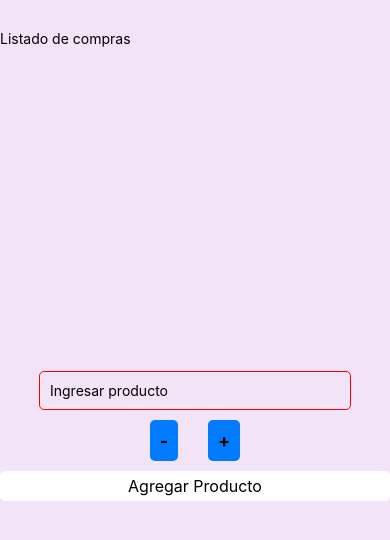
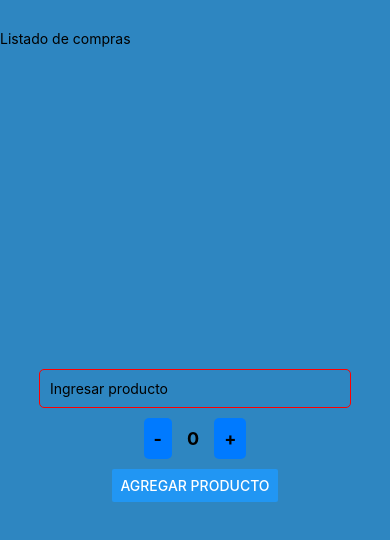
Before and after one commit to hernan-findlay/miApp, a React Native app: screen / in a window 390 px wide. Shown: the top 540 px of the page. Built offline with nearby package versions, Linux system fonts and the light colour scheme.

Commit message:
change addproductos

```diff
--- a/App.js
+++ b/App.js
@@ -6,39 +6,32 @@ import AddProducto from './src/Componentes/AddProducto';
 import ListProducto from './src/Componentes/ListProducto';
 
 
-
 const App = () => {
-
   const [modalVisible, setModalVisible] = useState(false);
   const [taskSelected, setTaskSelected] = useState({});
-  const [taskTitle, setTaskTitle] = useState("");
-  const [taskDescripcion, setTaskDescription] = useState("");
+  const [taskTitle, setTaskTitle] = useState('');
   const [tasks, setTasks] = useState([]);
+  const [quantity, setQuantity] = useState(0);
   const screenWidth = Dimensions.get('window').width;
 
   const addTask = () => {
-
     const newTask = {
       id: uuid.v4(),
       createAt: new Date().toLocaleString(),
       updateAt: new Date().toLocaleString(),
       completed: false,
       title: taskTitle,
-      description: taskDescripcion,
+      quantity: quantity,
     };
 
     setTasks([...tasks, newTask]);
-    setTaskTitle("");
-    setTaskDescription("");
+    setTaskTitle('');
+    setQuantity(0);
     Keyboard.dismiss();
   };
 
   const onHandlerTitle = (t) => {
     setTaskTitle(t);
-  };
-
-  const onHandlerDescription = (t) => {
-    setTaskDescription(t);
   };
 
   const onHandlerModaDelete = (task) => {
@@ -47,34 +40,38 @@ const App = () => {
   };
 
   const deleteTask = () => {
-    setTasks(tasks.filter(task => task.id !== taskSelected.id));
+    setTasks(tasks.filter((task) => task.id !== taskSelected.id));
     setModalVisible(!modalVisible);
   };
 
   const updateTaskCompleted = (id) => {
-    setTasks(tasks.map(task => {
+    setTasks(tasks.map((task) => {
       if (task.id === id) return { ...task, ...{ completed: !task.completed } };
       return task;
     }));
   };
 
   return (
-    <View style={styles.container} >
-      <Text style={styles.titulo} >Listado de compras</Text>
+    <View style={styles.container}>
+      <View style={styles.titulo}><Text >Listado de compras</Text></View>
+
       <AddProducto
         taskTitle={taskTitle}
         onHandlerTitle={onHandlerTitle}
-        taskDescripcion={taskDescripcion}
-        onHandlerDescription={onHandlerDescription}
         addTask={addTask}
+        quantity={quantity}
+        setQuantity={setQuantity}
       />
-      <ListProducto // Corregido aquí
+
+      <ListProducto
         tasks={tasks}
         onHandlerModaDelete={onHandlerModaDelete}
         screenWidth={screenWidth}
         updateTaskCompleted={updateTaskCompleted}
+        quantity={quantity}
       />
-      <ModalDeleteProducto // Corregido aquí
+
+      <ModalDeleteProducto
         modalVisible={modalVisible}
         taskSelected={taskSelected}
         deleteTask={deleteTask}
@@ -88,11 +85,13 @@ export default App;
 
 const styles = StyleSheet.create({
   container: {
-    backgroundColor: "#F2E4F6",
+    backgroundColor: "#2E86C1",
     flex: 1,
-    paddingTop: 30
+    paddingTop: 30,
+      titulo: {
+      justifyContent: "center",
+      backgroundColor: "red"
+      }
   },
-  titulo: {
 
-  }
 });
--- a/src/Componentes/AddProducto.js
+++ b/src/Componentes/AddProducto.js
@@ -1,8 +1,5 @@
 import React, { useState } from 'react';
-import { StyleSheet, TextInput, View, Text, TouchableOpacity } from 'react-native';
-import ButtonPrimary from './ButtonPrimary';
-
-
+import { StyleSheet, TextInput, View, Text, TouchableOpacity, Button } from 'react-native';
 
 const AddProducto = ({ taskTitle, onHandlerTitle, addTask }) => {
   const [quantity, setQuantity] = useState(0);
@@ -33,20 +30,15 @@ const AddProducto = ({ taskTitle, onHandlerTitle, addTask }) => {
         <TouchableOpacity onPress={decrementQuantity} style={styles.quantityButton}>
           <Text style={styles.quantityButtonText}>-</Text>
         </TouchableOpacity>
-        <Text
-          style={styles.quantityText}
-          value={quantity}>
-          </Text>
+        <Text style={styles.quantityText}>{quantity}</Text> {/* Aquí mostramos el valor de quantity */}
         <TouchableOpacity onPress={incrementQuantity} style={styles.quantityButton}>
           <Text style={styles.quantityButtonText}>+</Text>
         </TouchableOpacity>
       </View>
-      <ButtonPrimary title="Agregar Producto" onPress={() => addTask(quantity)} />
+      <Button title="Agregar Producto" onPress={() => addTask(quantity)} />
     </View>
   );
 };
-
-
 
 export default AddProducto;
 
--- a/src/Componentes/CartProductoList.js
+++ b/src/Componentes/CartProductoList.js
@@ -1,28 +1,20 @@
-import { StyleSheet, Text, View,Switch} from 'react-native'
-import React from 'react'
-import ButtonPrimary from './ButtonPrimary'
+import { StyleSheet, Text, View, Switch } from 'react-native';
+import React from 'react';
+import ButtonPrimary from './ButtonPrimary';
 
+const CartProductoList = ({ item, onHandlerModaDelete, screenWidth, updateTaskCompleted, quantity }) => {
+  return (
+    <View style={[styles.taskCard, { width: screenWidth - 60 }]}>
+      <Text style={styles.text}>Creacion: {item.createAt}</Text>
+      <Text style={styles.text}>Titulo: {item.title}</Text>
+      <Text style={styles.text}>Cantidad: {quantity}</Text> {/* Muestra la cantidad aquí */}
 
-const CartProductoList = ({item,onHandlerModaDelete,screenWidth,updateTaskCompleted}) => {
-  return (
-            <View style={[styles.taskCard,{width:screenWidth -60,}]}>
-                <Text style={styles.text}>Creacion: {item.createAt}</Text>
+      <ButtonPrimary title='Borrar' onPress={() => onHandlerModaDelete(item)} />
+    </View>
+  );
+};
 
-                <Text style={styles.text}>Titulo: {item.title}</Text>
-                <Text style={styles.text}>Cantidad: {quantity}</Text>
-                <View style={styles.completedContanier}>
-                    <Switch
-                        value={item.completed}
-                        onValueChange={() => updateTaskCompleted(item.id)}
-                    />
-                    <Text style={styles.textCompleted}>{item.completed ? "Completada" : "Pendiente" }</Text>
-                </View>
-                <ButtonPrimary title='DEL' onPress={() => onHandlerModaDelete(item)} />
-            </View>
-  )
-}
-
-export default CartProductoList
+export default CartProductoList;
 
 const styles = StyleSheet.create({
     taskCard:{
@@ -39,13 +31,7 @@ const styles = StyleSheet.create({
         color:"black",
         fontSize:18
       },
-      completedContanier:{
-        width:"100%",
-        flexDirection:"row",
-        alignItems:"center",
-        justifyContent:"flex-start",
-        gap:15
-    },
+
     textCompleted:{
         color:"black",
         fontSize:16,
```
